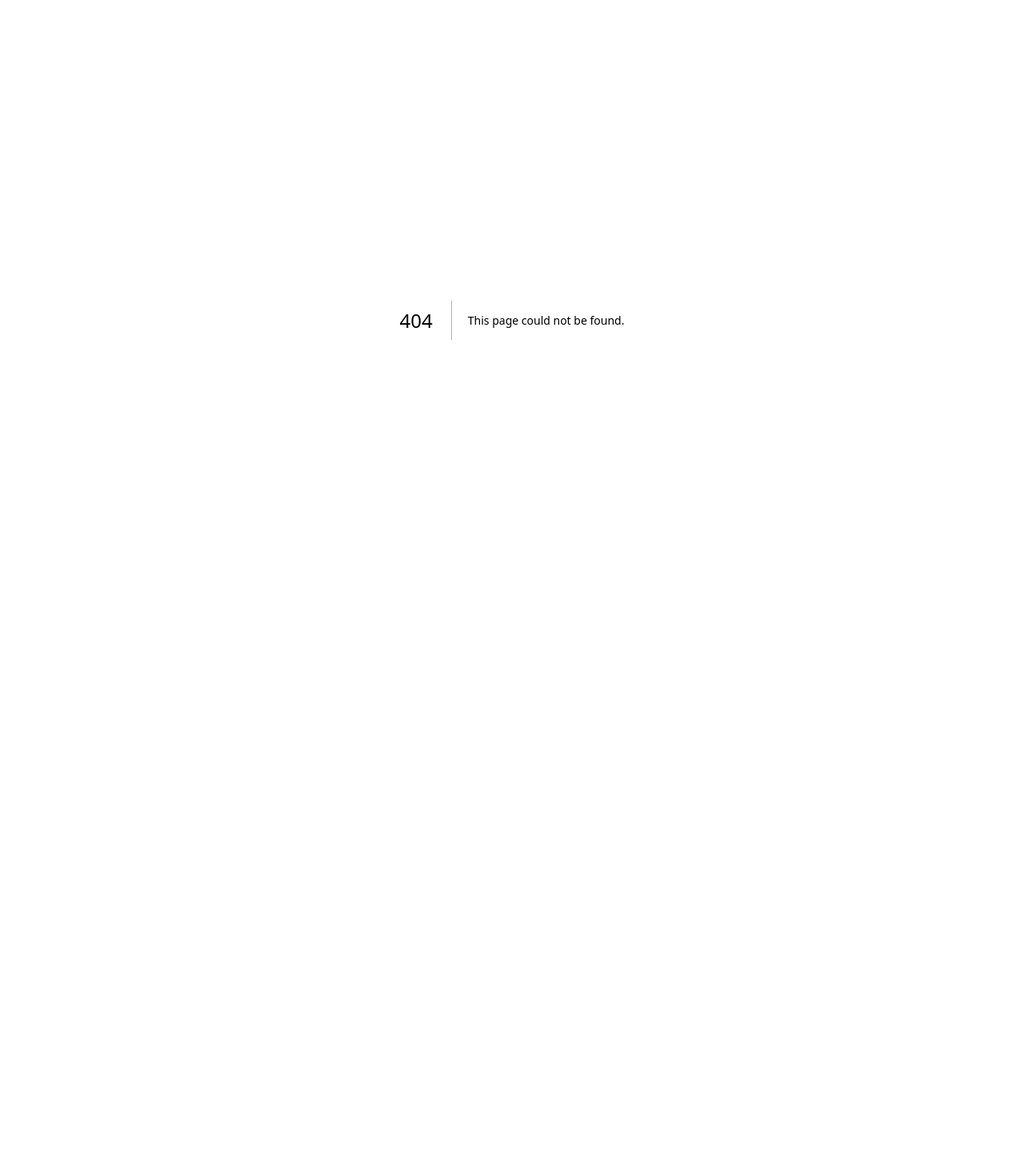
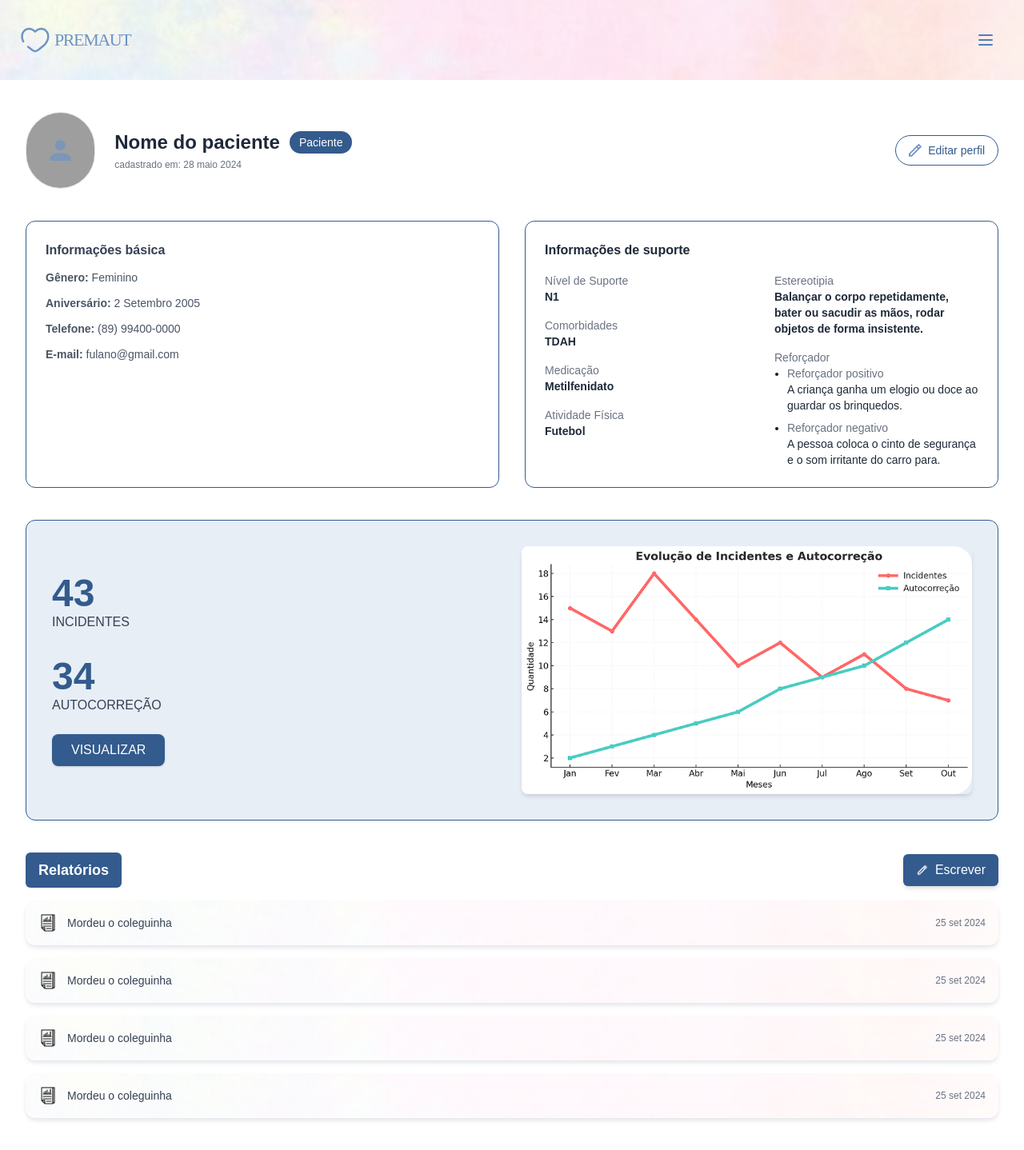
Before and after one commit to EmillySatiro/PREMAUT-Gerencia_de_Projetos, a Next.js app in the folder frontend/: page /edit-patient-profile in a window 1280 px wide. Before the commit this address had no page. Shown: the whole page at 80% size. Before the commit the page ends 800 px from the top, so only its background shows below. Built offline with nearby package versions, Linux system fonts and the light colour scheme; grey boxes are pictures that could not be loaded; a web font is replaced by a local one.

Commit message:
feat: screen from edit patient profiler

```diff
--- /dev/null
+++ b/frontend/src/app/edit-patient-profile/page.tsx
@@ -0,0 +1,268 @@
+'use client';
+
+import React from 'react';
+import TopBar from '../components/TopBar';
+
+export default function ScreenPaciente() {
+  return (
+    <div className="min-h-screen flex flex-col">
+      {/* TopBar */}
+      <TopBar background_image="/assets/images/fundo_somos.jpg" />
+
+      {/* Conteúdo principal */}
+      <main className="flex-1 bg-white px-8 py-10">
+        {/* Cabeçalho do perfil */}
+        <section className="flex flex-col md:flex-row items-center gap-6 mb-10">
+          {/* Ícone do usuário */}
+          <div className="relative">
+            <img
+              src="/assets/images/circulo_perfil.png"
+              alt="Foto do paciente"
+              className="w-24 h-24 rounded-full border border-gray-200"
+            />
+            <img
+              src="/assets/images/mdi_user.svg"
+              alt="Ícone de paciente"
+              className="absolute inset-0 w-24 h-24 p-6 opacity-70"
+            />
+          </div>
+
+          {/* Informações do paciente */}
+          <div className="flex flex-col md:flex-row md:items-center w-full justify-between">
+            <div>
+              <div className="flex items-center gap-3">
+                <h2 className="text-2xl font-semibold text-gray-800">
+                  Nome do paciente
+                </h2>
+                <span
+                  className="text-sm text-white px-3 py-1 rounded-full"
+                  style={{ backgroundColor: '#335B8D' }}
+                >
+                  Paciente
+                </span>
+              </div>
+              <span className="text-xs text-gray-500 mt-1 block">
+                cadastrado em: 28 maio 2024
+              </span>
+            </div>
+
+            <button
+              className="mt-4 md:mt-0 flex items-center gap-2 bg-white border text-sm rounded-full px-4 py-2 hover:bg-gray-50 transition"
+              style={{ borderColor: '#335B8D', color: '#335B8D' }}
+            >
+              <img
+                src="/assets/images/lapis_azul.png"
+                alt="Editar"
+                className="w-4 h-4"
+              />
+              Editar perfil
+            </button>
+          </div>
+        </section>
+
+        {/* Blocos de informações */}
+        <section className="grid md:grid-cols-2 gap-8 mb-10">
+          {/* Informações básicas */}
+          <div
+            className="border rounded-xl p-6"
+            style={{ borderColor: '#335B8D' }}
+          >
+            <h3 className="font-semibold text-gray-700 mb-3">
+              Informações básica
+            </h3>
+            <ul className="text-sm text-gray-600 space-y-3">
+              <li>
+                <strong>Gênero:</strong> Feminino
+              </li>
+              <li>
+                <strong>Aniversário:</strong> 2 Setembro 2005
+              </li>
+              <li>
+                <strong>Telefone:</strong> (89) 99400-0000
+              </li>
+              <li>
+                <strong>E-mail:</strong> fulano@gmail.com
+              </li>
+            </ul>
+          </div>
+        {/* Informações de suporte */}
+        <div
+          className="border rounded-xl p-6"
+          style={{ borderColor: '#335B8D' }}
+        >
+          <h3 className="font-semibold text-gray-800 mb-4">
+            Informações de suporte
+          </h3>
+
+          <div className="grid md:grid-cols-2 gap-8 text-sm">
+            {/* Coluna Esquerda */}
+            <div className="flex flex-col gap-4">
+              <div>
+                <p className="text-gray-500 font-medium">Nível de Suporte</p>
+                <p className="text-gray-800 font-semibold">N1</p>
+              </div>
+
+              <div>
+                <p className="text-gray-500 font-medium">Comorbidades</p>
+                <p className="text-gray-800 font-semibold">TDAH</p>
+              </div>
+
+              <div>
+                <p className="text-gray-500 font-medium">Medicação</p>
+                <p className="text-gray-800 font-semibold">Metilfenidato</p>
+              </div>
+
+              <div>
+                <p className="text-gray-500 font-medium">Atividade Física</p>
+                <p className="text-gray-800 font-semibold">Futebol</p>
+              </div>
+            </div>
+
+            {/* Coluna Direita */}
+            <div className="flex flex-col gap-4">
+              <div>
+                <p className="text-gray-500 font-medium">Estereotipia</p>
+                <p className="text-gray-800 font-semibold">
+                  Balançar o corpo repetidamente, bater ou sacudir as mãos, rodar objetos
+                  de forma insistente.
+                </p>
+              </div>
+
+              <div>
+                <p className="text-gray-500 font-medium">Reforçador</p>
+                <ul className="list-disc ml-4 space-y-2">
+                  <li>
+                    <span className="text-gray-500 font-medium">
+                      Reforçador positivo
+                    </span>
+                    <br />
+                    <span className="text-gray-800">
+                      A criança ganha um elogio ou doce ao guardar os brinquedos.
+                    </span>
+                  </li>
+                  <li>
+                    <span className="text-gray-500 font-medium">
+                      Reforçador negativo
+                    </span>
+                    <br />
+                    <span className="text-gray-800">
+                      A pessoa coloca o cinto de segurança e o som irritante do carro para.
+                    </span>
+                  </li>
+                </ul>
+              </div>
+            </div>
+          </div>
+        </div>
+
+        </section>
+
+        {/* Gráfico e estatísticas */}
+        <section
+          className="border rounded-xl p-8 mb-10 grid md:grid-cols-2 gap-6 items-center"
+          style={{ borderColor: '#335B8D', backgroundColor: '#E8EEF6' }}
+        >
+          {/* Esquerda */}
+          <div className="flex flex-col items-center md:items-start">
+            <div className="flex flex-col gap-8 mb-6">
+              <div className="text-center md:text-left">
+                <p
+                  className="text-5xl font-bold text-gray-800"
+                  style={{ color: '#335B8D' }}
+                >
+                  43
+                </p>
+                <p className="text-base text-gray-700 font-medium">
+                  INCIDENTES
+                </p>
+              </div>
+              <div className="text-center md:text-left">
+                <p
+                  className="text-5xl font-bold text-gray-800"
+                  style={{ color: '#335B8D' }}
+                >
+                  34
+                </p>
+                <p className="text-base text-gray-700 font-medium">
+                  AUTOCORREÇÃO
+                </p>
+              </div>
+            </div>
+
+            <button
+              className="text-white rounded-lg px-6 py-2 shadow-sm hover:opacity-90 transition"
+              style={{ backgroundColor: '#335B8D' }}
+            >
+              VISUALIZAR
+            </button>
+          </div>
+
+          {/* Direita */}
+          <div className="w-full flex justify-center">
+            <img
+              src="/assets/images/grafico.png"
+              alt="Gráfico de incidentes e autocorreção"
+              className="w-full max-w-2xl rounded-lg shadow-md"
+            />
+          </div>
+        </section>
+
+        {/* Relatórios */}
+        <section>
+          <div className="flex items-center justify-between mb-4">
+            <h3
+              className="text-lg font-semibold text-white px-4 py-2 rounded-md"
+              style={{ backgroundColor: '#335B8D' }}
+            >
+              Relatórios
+            </h3>
+
+            <button
+              className="flex items-center gap-2 text-white px-4 py-2 rounded-md shadow-md hover:opacity-90 transition"
+              style={{ backgroundColor: '#335B8D' }}
+            >
+              <img
+                src="/assets/images/lapis_branco.png"
+                alt="Ícone escrever"
+                className="w-4 h-4"
+              />
+              Escrever
+            </button>
+          </div>
+
+          <div className="space-y-4">
+            {[1, 2, 3, 4].map((i) => (
+              <div
+                key={i}
+                className="relative flex justify-between items-center bg-white rounded-xl shadow-md shadow-gray-200 p-4 hover:shadow-lg transition overflow-hidden"
+              >
+                {/* Fundo translúcido */}
+                <div
+                  className="absolute inset-0 opacity-10 bg-cover bg-center"
+                  style={{
+                    backgroundImage: "url('/assets/images/fundo_somos.jpg')",
+                  }}
+                ></div>
+
+                {/* Conteúdo */}
+                <div className="relative flex items-center gap-3">
+                  <img
+                    src="/assets/images/relatorio.png"
+                    alt="Ícone de relatório"
+                    className="w-6 h-6"
+                  />
+                  <p className="text-gray-700 text-sm font-medium">
+                    Mordeu o coleguinha
+                  </p>
+                </div>
+                <span className="relative text-xs text-gray-500">
+                  25 set 2024
+                </span>
+              </div>
+            ))}
+          </div>
+        </section>
+      </main>
+    </div>
+  );
+}
--- a/frontend/src/app/screen-familly/page.tsx
+++ b/frontend/src/app/screen-familly/page.tsx
@@ -21,7 +21,7 @@ export default function ScreenFamilly() {
               className="w-24 h-24 rounded-full border border-gray-200"
             />
             <img
-              src="/assets/images/perfil_pequeno.png"
+              src="/assets/images/mdi_user.svg"
               alt="Ícone de usuário"
               className="absolute inset-0 w-24 h-24 p-6 opacity-70"
             />
```
Also changed, not shown: frontend/public/assets/images/lapis_azul.png (added), frontend/public/assets/images/lapis_branco.png (added).
